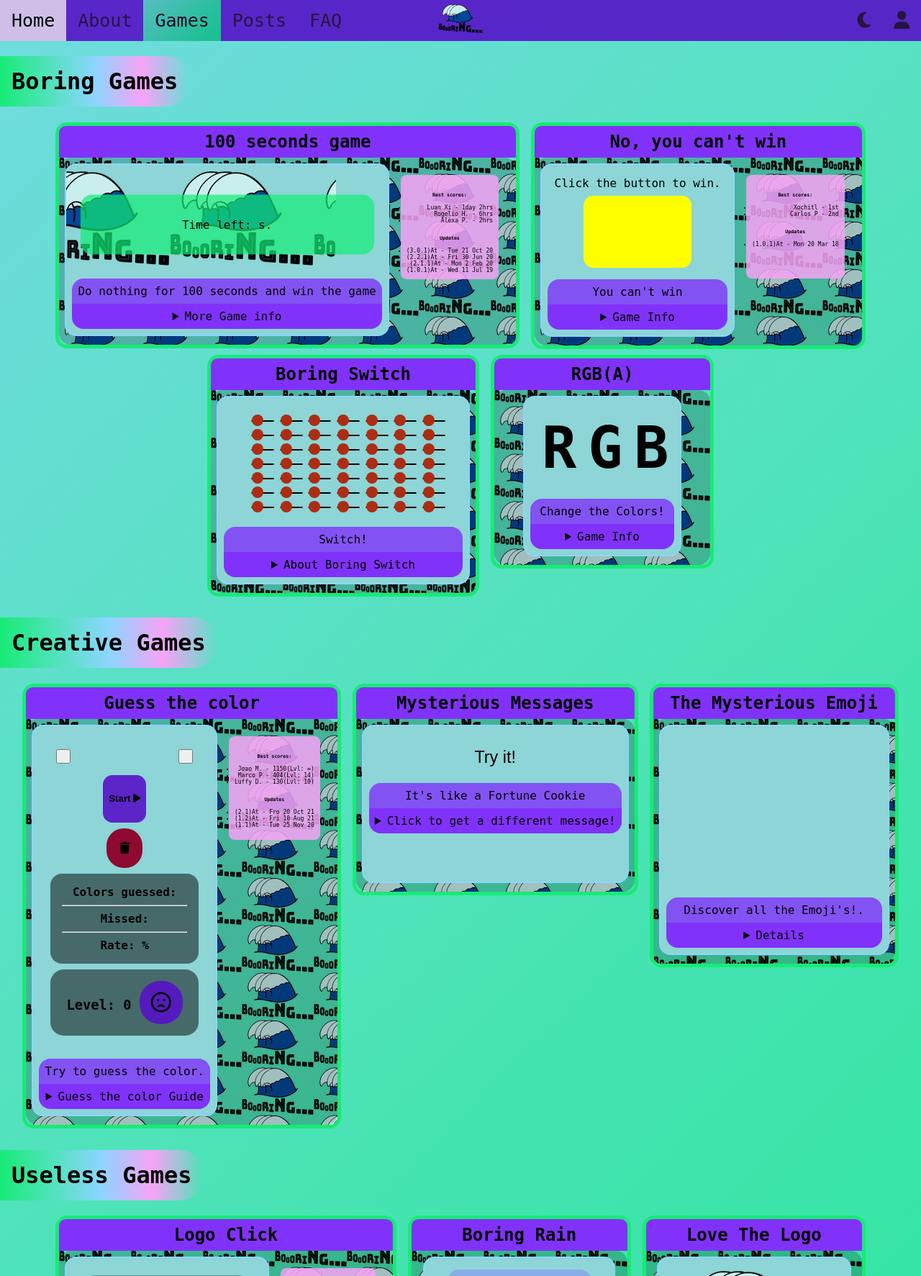
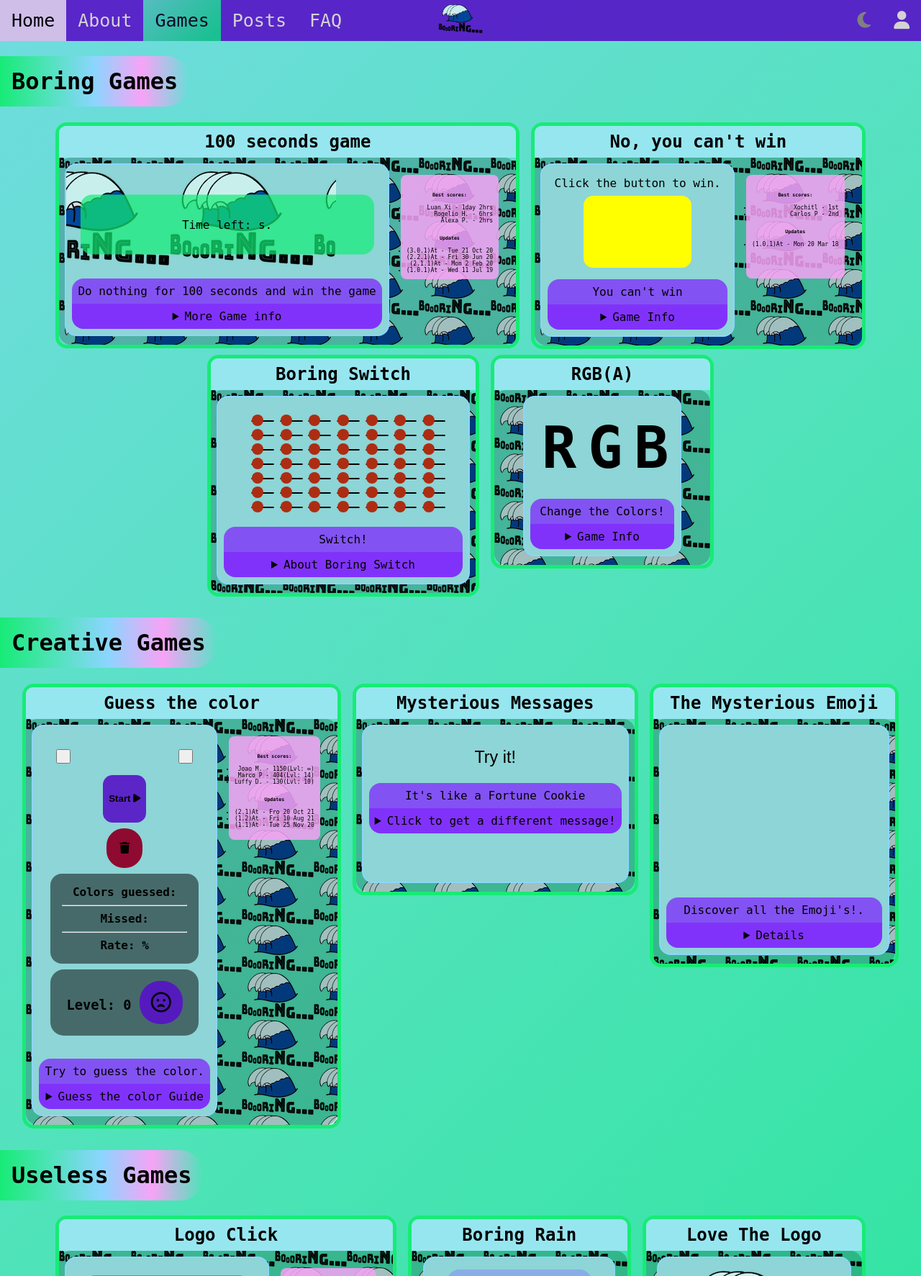
Before and after one commit to pulgamecanica/WebProgLuso, a PHP site: page /games.html in a window 1280 px wide. Shown: the top 1773 px of the page at 72% size. Run offline with PHP 8.4, Linux system fonts and the light colour scheme; some libraries are stand-ins or nearby versions; some web fonts are replaced.

Commit message:
Fixed the contrast on NavBar and on the Games background

```diff
--- a/style/index.css
+++ b/style/index.css
@@ -15,9 +15,9 @@ body {
 	background: rgba(87, 18, 199, 0.90);
 }
 .topnav a img {height: 40px; }
-.topnav a{
+.topnav a {
 	float: left;
-	color: rgb(38, 21, 66);
+	color: lightgray;
 	text-align: center;
 	padding: 14px 16px;
 	text-decoration: none;
@@ -45,6 +45,9 @@ body {
 .topnav-centered a:hover img {transform: rotateY(360deg);}
 .topnav-centered a img {transition: transform 1.0s;}
 .topnav-right { float: right;}
+.topnav .topnav-right #darkMode {
+	color: gray;
+}
 .footer {
 	background-color: rgb(255, 197, 185);
 	background-image: url(../img/logo100px.png);
@@ -991,7 +994,7 @@ body {
 	min-width: 300px;
 }
 .games-wrapper .games-section .game-container .game-title {
-	background: rgb(129, 50, 250);
+	background: #96e6f0;
 	margin: 0;
 	padding: 0.5rem;
 	border-radius: 0.4em 0.4em 0 0;
```
